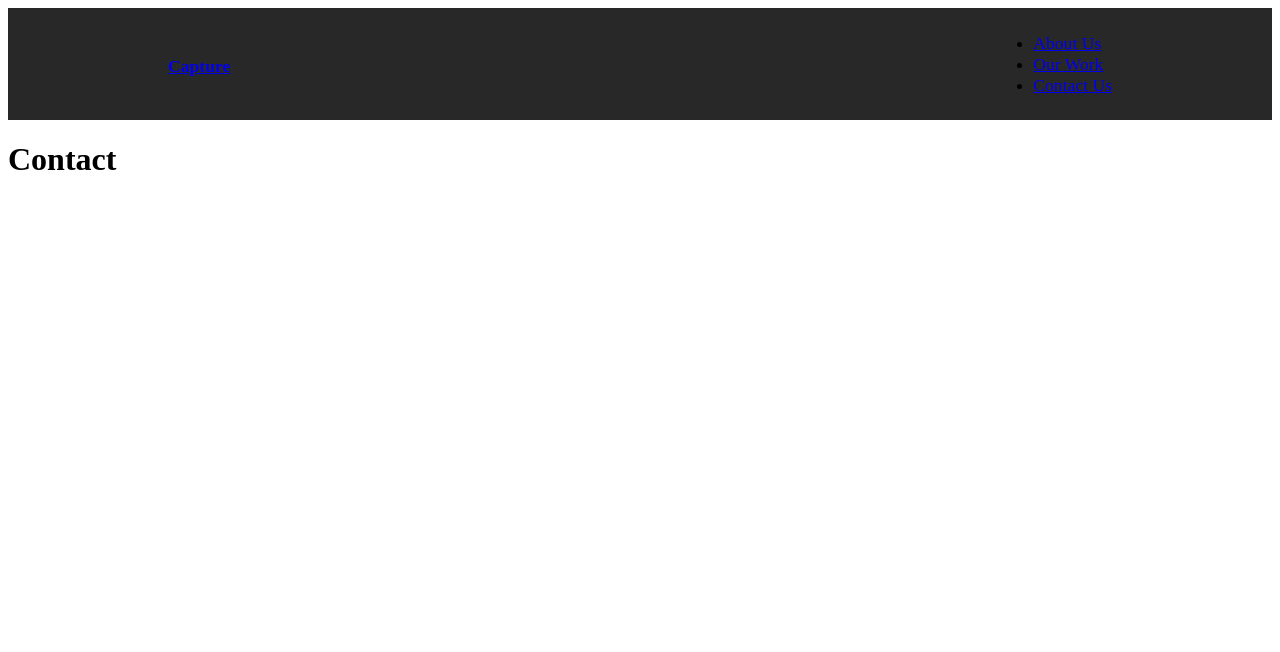
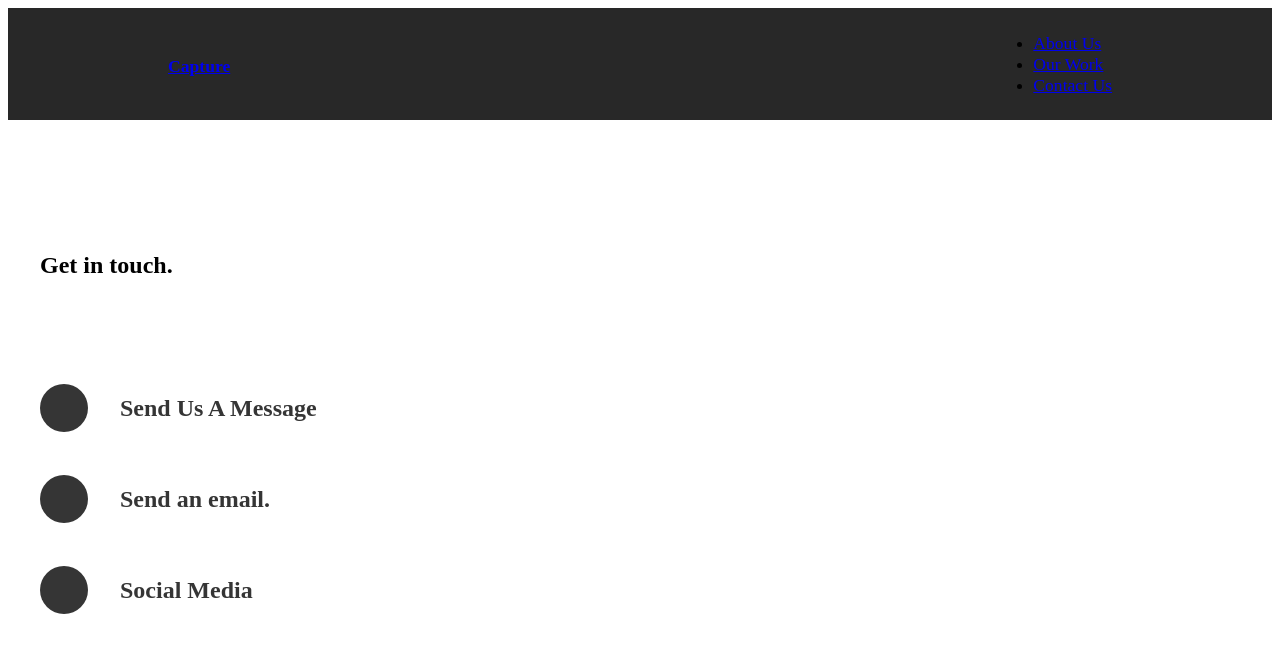
Before and after one commit to DVarner94/capture, a React (Create React App) app: page /contact in a window 1280 px wide. Shown: the top 652 px of the page. Built offline with nearby package versions, Linux system fonts and the light colour scheme.

Commit message:
cotact page complete

```diff
--- a/src/pages/ContactUs.js
+++ b/src/pages/ContactUs.js
@@ -1,14 +1,81 @@
-import React from 'react';
-// animations
-import {motion} from 'framer-motion';
-import {pageAnimation} from '../animation';
+import React from "react";
+//Animations
+import { motion } from "framer-motion";
+import { pageAnimation, titleAnim } from "../animation";
+import styled from "styled-components";
 
 const ContactUs = () => {
     return (
-        <motion.div exit='exit' variants={pageAnimation} initial='hidden' animate='show'>
-            <h1>Contact</h1>
-        </motion.div>
+        <ContactStyle
+            exit="exit"
+            variants={pageAnimation}
+            initial="hidden"
+            animate="show"
+            style={{ background: "#fff" }}
+        >
+            <Title>
+                <Hide>
+                    <motion.h2 variants={titleAnim}>Get in touch.</motion.h2>
+                </Hide>
+            </Title>
+            <div>
+                <Hide>
+                    <Social variants={titleAnim}>
+                        <Circle />
+                        <h2>Send Us A Message</h2>
+                    </Social>
+                </Hide>
+                <Hide>
+                    <Social variants={titleAnim}>
+                        <Circle />
+                        <h2>Send an email.</h2>
+                    </Social>
+                </Hide>
+                <Hide>
+                    <Social variants={titleAnim}>
+                        <Circle />
+                        <h2>Social Media</h2>
+                    </Social>
+                </Hide>
+            </div>
+        </ContactStyle>
     );
 };
 
+const ContactStyle = styled(motion.div)`
+  padding: 5rem 10rem;
+  color: #353535;
+  min-height: 90vh;
+  @media (max-width: 1500px) {
+    padding: 2rem;
+    font-size: 1rem;
+  }
+`;
+
+const Title = styled.div`
+  margin-bottom: 4rem;
+  color: black;
+  @media (max-width: 1500px) {
+    margin-top: 5rem;
+  }
+`;
+
+const Hide = styled.div`
+  overflow: hidden;
+`;
+
+const Circle = styled.div`
+  border-radius: 50%;
+  width: 3rem;
+  height: 3rem;
+  background: #353535;
+`;
+const Social = styled(motion.div)`
+  display: flex;
+  align-items: center;
+  h2 {
+    margin: 2rem;
+  }
+`;
+
 export default ContactUs;
```
